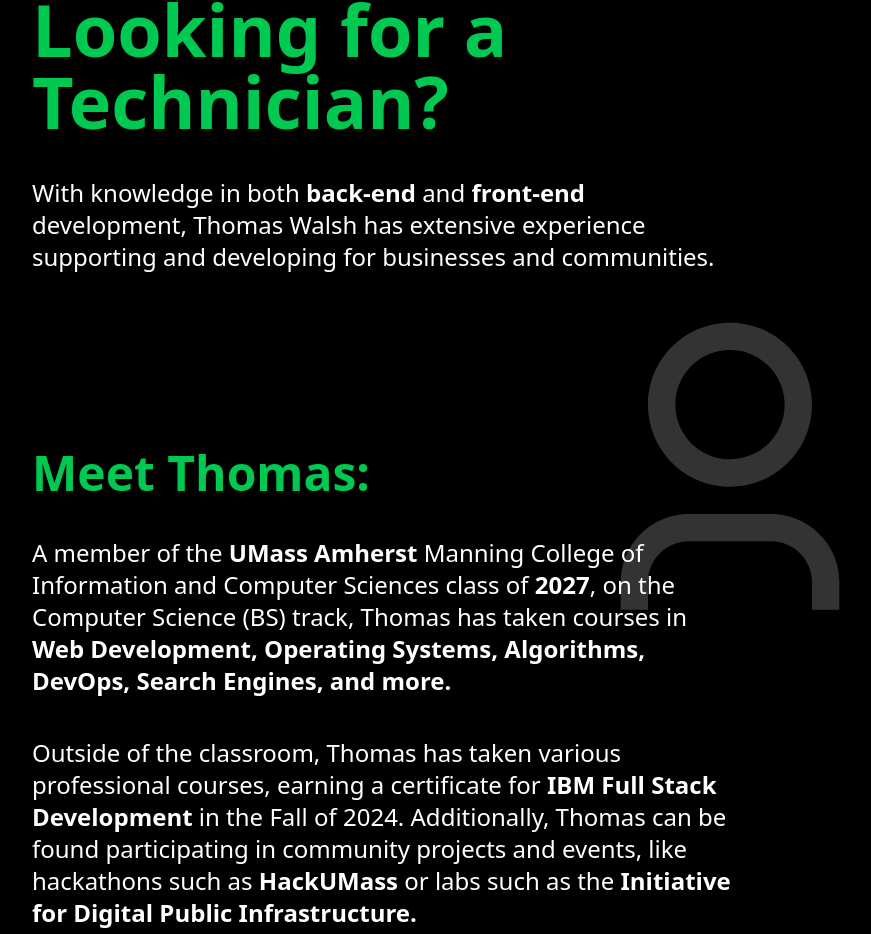
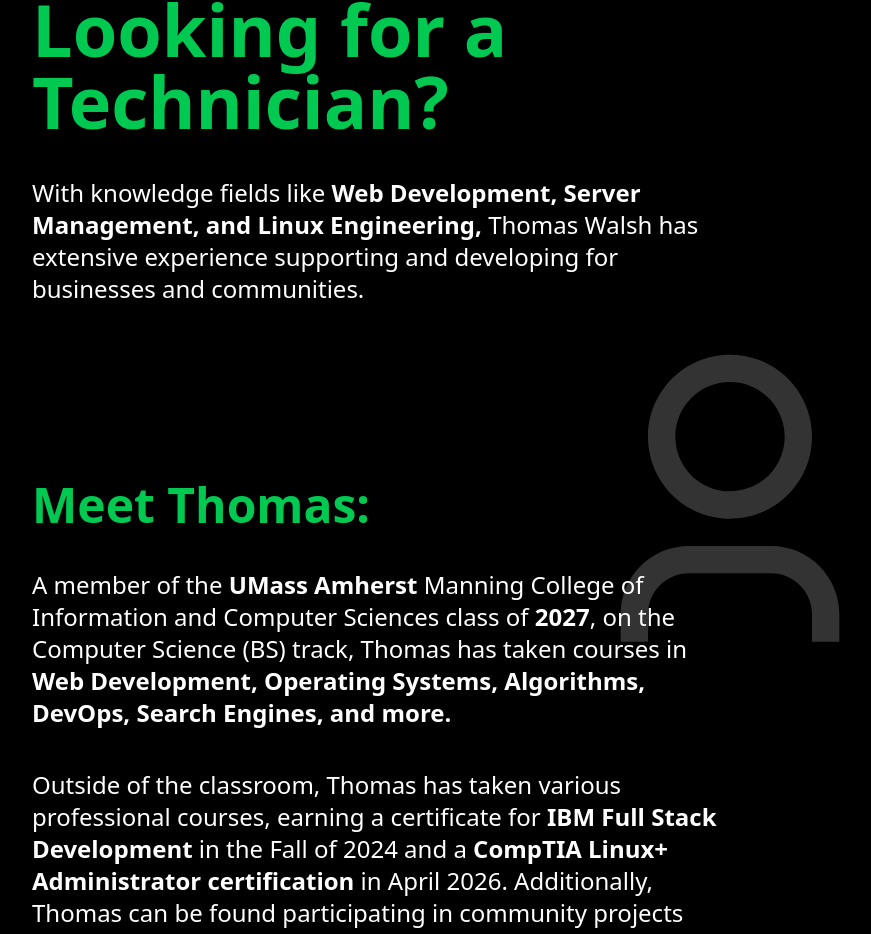
Before and after one commit to thomaswalsh1/personal-website-2.0, a React (Vite) app: page / in a window 1280 px wide. Shown: the part 223-1157 px from the top of the page, without its empty margins (258-1129 px from the left). Built offline with nearby package versions, Linux system fonts and the light colour scheme.

Commit message:
Additions to About Page

```diff
--- a/src/sections/About.tsx
+++ b/src/sections/About.tsx
@@ -42,9 +42,8 @@
         >
           Outside of the classroom, Thomas has taken various professional
           courses, earning a certificate for <b>IBM Full Stack Development</b>{" "}
-          in the Fall of 2024. Additionally, Thomas can be found participating in
-          community projects and events, like hackathons such as <b>HackUMass</b> or labs
-          such as the <b>Initiative for Digital Public Infrastructure.</b>
+          in the Fall of 2024 and a <b>CompTIA Linux+ Administrator certification</b> in April 2026. Additionally, Thomas can be found participating in
+          community projects and events, like <b>HackUMass</b> or the <b>Initiative for Digital Public Infrastructure.</b>
         </motion.span>
       </div>
     </div>
--- a/src/sections/Home.tsx
+++ b/src/sections/Home.tsx
@@ -73,8 +73,8 @@
           transition={{ duration: 0.8, ease: "easeOut", delay: 0.5 }}
           className="text-xl md:text-2xl text-center md:text-left max-w-[700px]"
         >
-          With knowledge in both <b>back-end</b> and <b>front-end</b>{" "}
-          development, Thomas Walsh has extensive experience supporting and
+          With knowledge fields like <b>Web Development, Server Management, and Linux Engineering,</b>{" "}
+          Thomas Walsh has extensive experience supporting and
           developing for businesses and communities.
         </motion.h2>
       </div>
```
